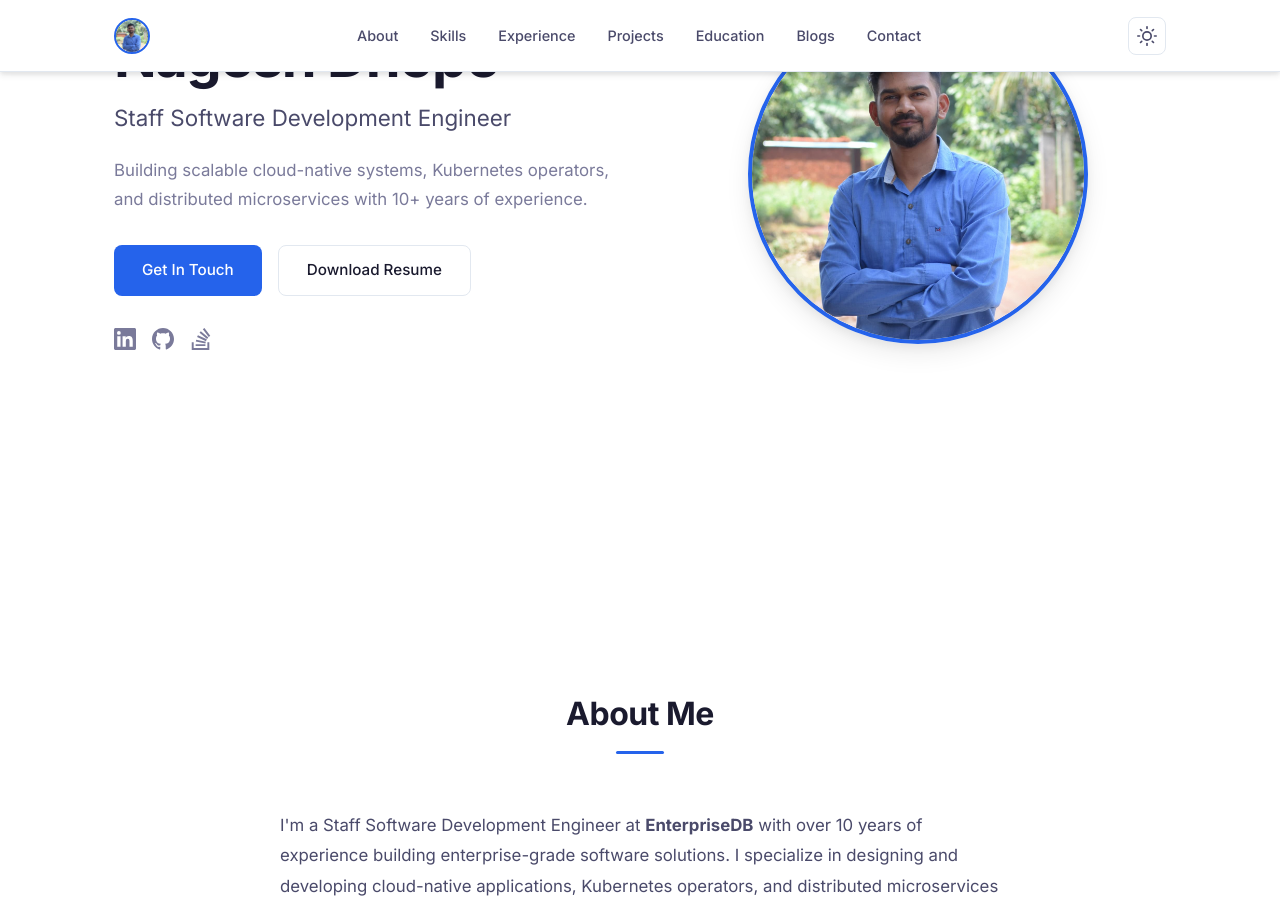
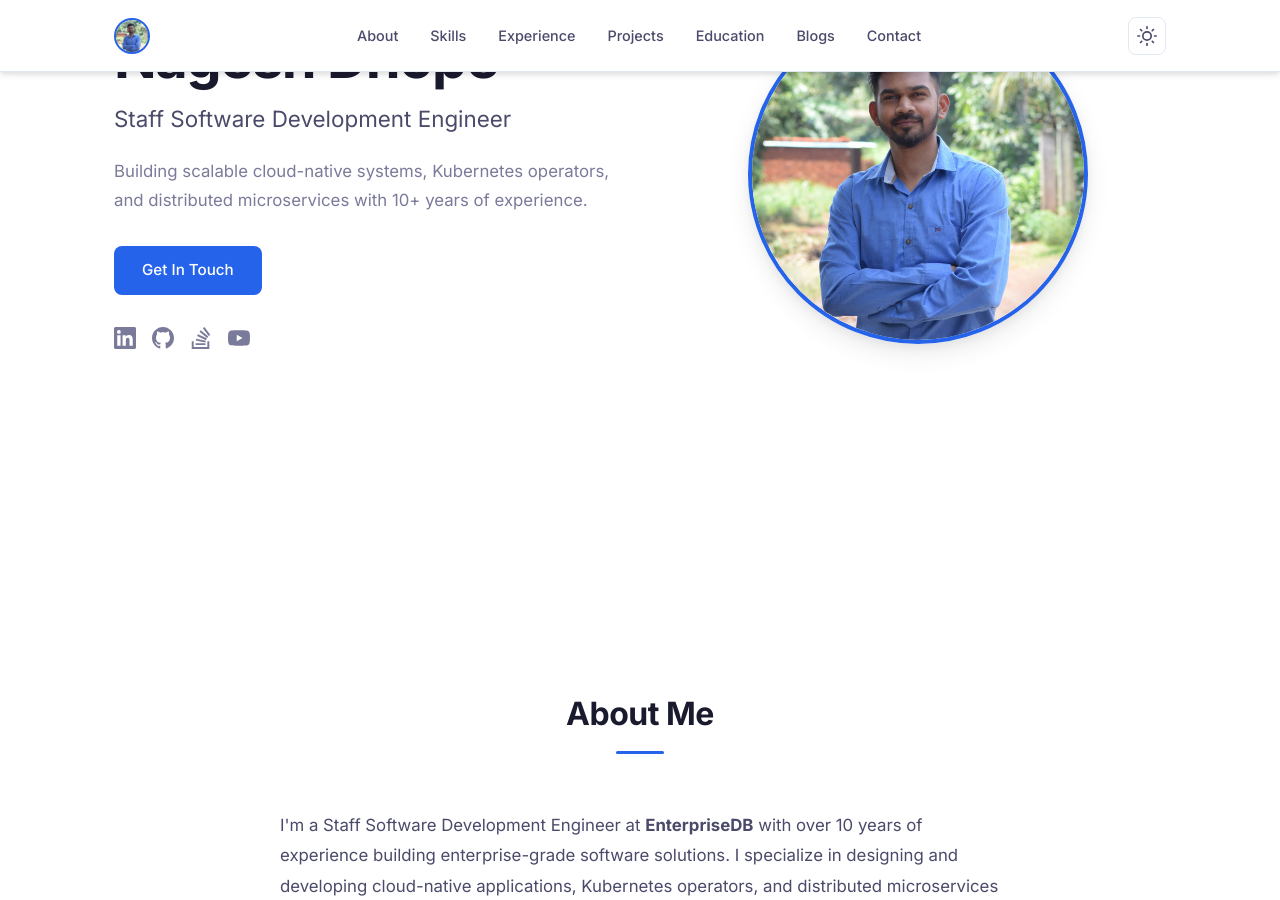
Before and after one commit to dhope-nagesh/dhope-nagesh.github.io, a Jekyll site: the page built from index.html, in a window 1280 px wide and 900 px high, scrolled down 312 px. Built offline with Jekyll 4.4.1, drawn with Linux system fonts in a browser that asks for light colours.

```diff
--- a/index.html
+++ b/index.html
@@ -50,7 +50,7 @@ layout: null
                 <p class="hero-description">Building scalable cloud-native systems, Kubernetes operators, and distributed microservices with 10+ years of experience.</p>
                 <div class="hero-actions">
                     <a href="#contact" class="btn btn-primary">Get In Touch</a>
-                    <a href="assets/NageshDhope_Resume.pdf" class="btn btn-outline" target="_blank" rel="noopener">Download Resume</a>
+
                 </div>
                 <div class="hero-socials">
                     <a href="https://www.linkedin.com/in/nagesh-dhope-8b400513b" target="_blank" rel="noopener" aria-label="LinkedIn">
@@ -61,6 +61,9 @@ layout: null
                     </a>
                     <a href="https://stackoverflow.com/users/6450244/nagesh-dhope" target="_blank" rel="noopener" aria-label="Stack Overflow">
                         <svg xmlns="http://www.w3.org/2000/svg" width="22" height="22" viewBox="0 0 24 24" fill="currentColor"><path d="M15.725 0l-1.72 1.277 6.39 8.588 1.72-1.277L15.725 0zm-3.94 3.418l-1.369 1.644 8.225 6.85 1.369-1.644-8.225-6.85zm-3.15 4.465l-.905 1.94 9.702 4.517.905-1.94-9.702-4.517zm-1.85 4.86l-.44 2.093 10.473 2.201.44-2.092-10.473-2.203zM1.89 15.47V24h19.19v-8.53h-2.133v6.397H4.021v-6.396H1.89zm4.265 2.133v2.13h10.66v-2.13H6.154z"/></svg>
+                    </a>
+                    <a href="https://www.youtube.com/channel/UCzlWZ1mg6OKT3UTubqO35aw" target="_blank" rel="noopener" aria-label="YouTube">
+                        <svg xmlns="http://www.w3.org/2000/svg" width="22" height="22" viewBox="0 0 24 24" fill="currentColor"><path d="M23.498 6.186a3.016 3.016 0 0 0-2.122-2.136C19.505 3.545 12 3.545 12 3.545s-7.505 0-9.377.505A3.017 3.017 0 0 0 .502 6.186C0 8.07 0 12 0 12s0 3.93.502 5.814a3.016 3.016 0 0 0 2.122 2.136c1.871.505 9.376.505 9.376.505s7.505 0 9.377-.505a3.015 3.015 0 0 0 2.122-2.136C24 15.93 24 12 24 12s0-3.93-.502-5.814zM9.545 15.568V8.432L15.818 12l-6.273 3.568z"/></svg>
                     </a>
                 </div>
             </div>
```
